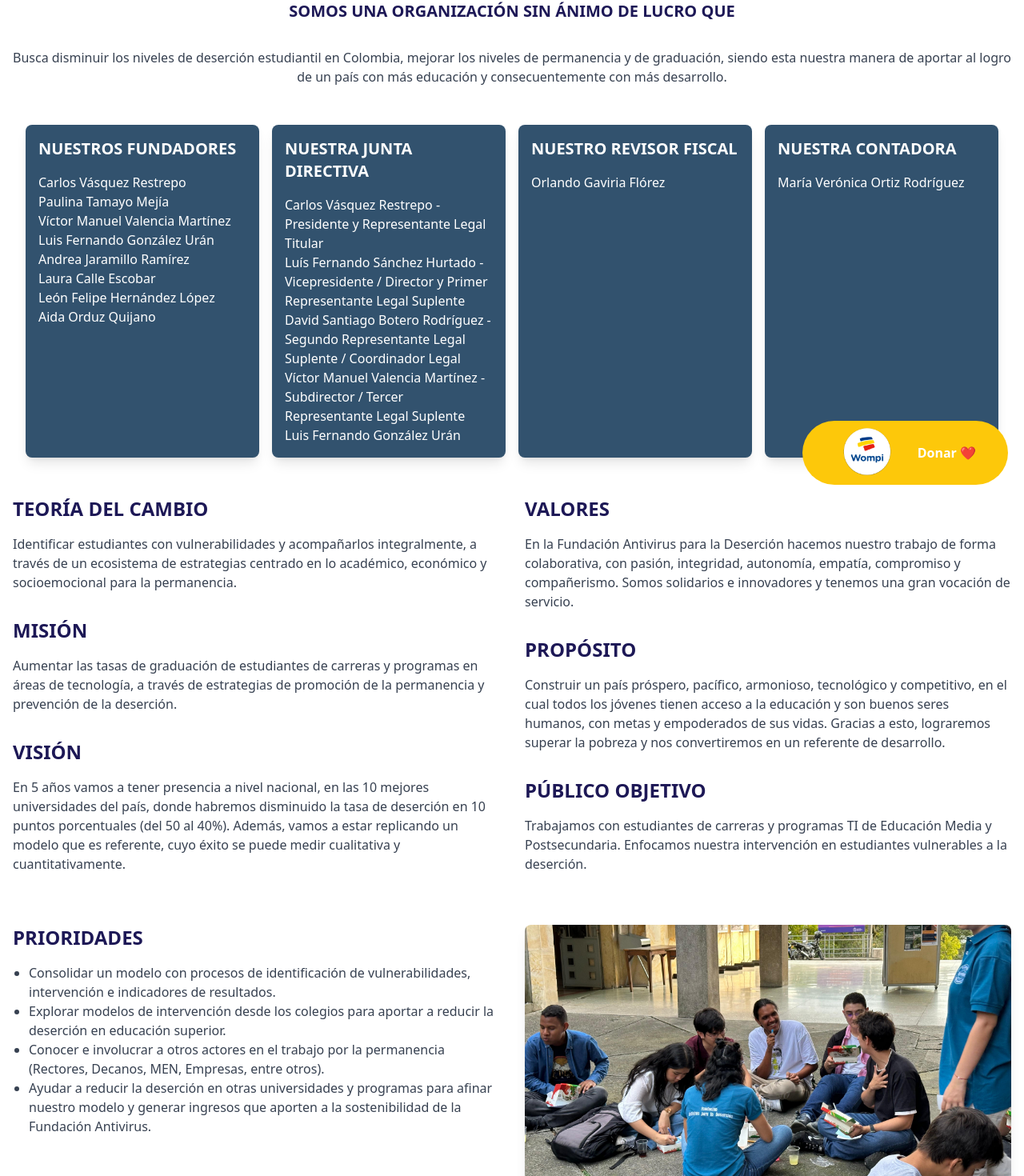
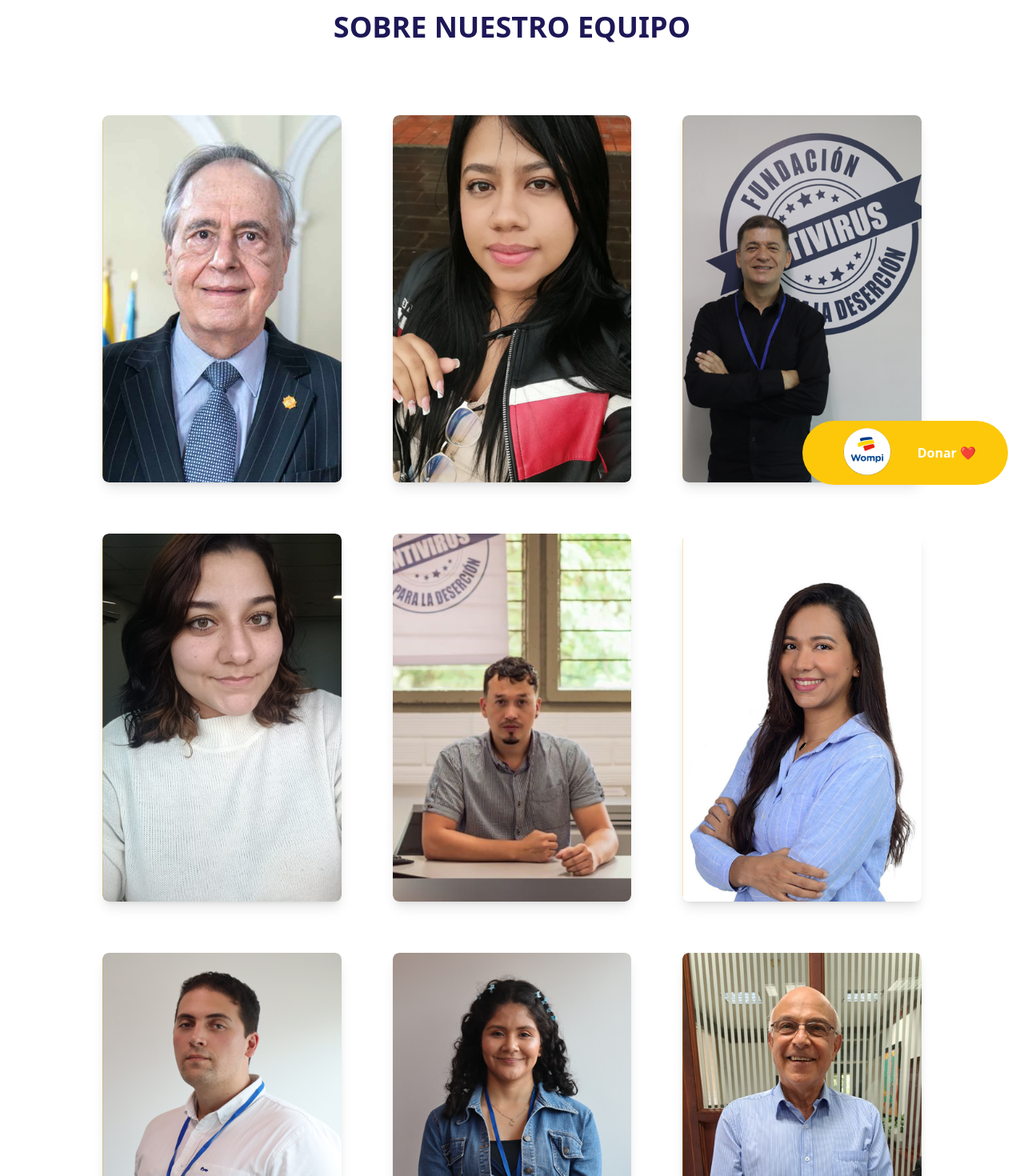
Before and after one commit to mcmendezm/FundacionAntivirus, an Angular app: page /ourteam in a window 1280 px wide. Shown: the part 146-1616 px from the top of the page at 80% size. Built offline with nearby package versions, Linux system fonts and the light colour scheme.

Commit message:
zindexwompi y cards

```diff
--- a/src/app/components/pages/ourteam/ourteam.component.html
+++ b/src/app/components/pages/ourteam/ourteam.component.html
@@ -1,98 +1,3 @@
-<!--Team Section-->
-
-
-  <div class="container mx-auto p-4">
-      <div>
-          <h1 class="text-center text-4xl justify-center flex items-center mb-[90px] font-bold text-[#FDC80A]">¿QUIENES SOMOS?</h1>
-      </div>
-
-      <div class="grid grid-cols-1 md:grid-cols-1 gap-8 mb-8">
-          <div class="column1 grid-cols-1 flex-wrap">
-              <h3 class="text-xl text-[#1D1856] font-bold font-semibold text-center">SOMOS UNA ORGANIZACIÓN SIN ÁNIMO DE LUCRO QUE</h3>
-          </div>
-          <div class="column1 grid-cols-2 flex-wrap text-center">
-              <p class="text-gray-700">Busca disminuir los niveles de deserción estudiantil en Colombia, mejorar los niveles de permanencia y de graduación, siendo esta nuestra manera de aportar al logro de un país con más educación y consecuentemente con más desarrollo.</p>
-          </div>
-
-          <div class="grid grid-cols-1 md:grid-cols-2 lg:grid-cols-4 gap-4 p-4 rounded-lg">
-              <div class="box p-4 bg-[#32526E] text-white rounded-lg shadow-lg">
-                  <h2 class="text-xl font-bold mb-4">NUESTROS FUNDADORES</h2>
-                  <p>Carlos Vásquez Restrepo</p>
-                  <p>Paulina Tamayo Mejía</p>
-                  <p>Víctor Manuel Valencia Martínez</p>
-                  <p>Luis Fernando González Urán</p>
-                  <p>Andrea Jaramillo Ramírez</p>
-                  <p>Laura Calle Escobar</p>
-                  <p>León Felipe Hernández López</p>
-                  <p>Aida Orduz Quijano</p>
-              </div>
-              <div class="box p-4 bg-[#32526E] text-white rounded-lg shadow-lg">
-                  <h2 class="text-xl font-bold mb-4">NUESTRA JUNTA DIRECTIVA</h2>
-                  <p>Carlos Vásquez Restrepo - Presidente y Representante Legal Titular</p>
-                  <p>Luís Fernando Sánchez Hurtado - Vicepresidente / Director y Primer Representante Legal Suplente</p>
-                  <p>David Santiago Botero Rodríguez - Segundo Representante Legal Suplente / Coordinador Legal</p>
-                  <p>Víctor Manuel Valencia Martínez - Subdirector / Tercer Representante Legal Suplente</p>
-                  <p>Luis Fernando González Urán</p>
-              </div>
-              <div class="box p-4 bg-[#32526E] text-white rounded-lg shadow-lg">
-                  <h2 class="text-xl font-bold mb-4">NUESTRO REVISOR FISCAL</h2>
-                  <p>Orlando Gaviria Flórez</p>
-              </div>
-              <div class="box p-4 bg-[#32526E] text-white rounded-lg shadow-lg">
-                  <h2 class="text-xl font-bold mb-4">NUESTRA CONTADORA</h2>
-                  <p>María Verónica Ortiz Rodríguez</p>
-              </div>
-          </div>
-      </div>
-
-
-      <div class="grid grid-cols-1 md:grid-cols-2 gap-8 mb-8">
-          <div class="column1">
-              <div class="section mb-8">
-                  <h2 class="text-2xl font-bold text-[#1D1856] mb-4">TEORÍA DEL CAMBIO</h2>
-                  <p class="text-gray-700">Identificar estudiantes con vulnerabilidades y acompañarlos integralmente, a través de un ecosistema de estrategias centrado en lo académico, económico y socioemocional para la permanencia.</p>
-              </div>
-              <div class="section mb-8">
-                  <h2 class="text-2xl font-bold text-[#1D1856] mb-4">MISIÓN</h2>
-                  <p class="text-gray-700">Aumentar las tasas de graduación de estudiantes de carreras y programas en áreas de tecnología, a través de estrategias de promoción de la permanencia y prevención de la deserción.</p>
-              </div>
-              <div class="section mb-8">
-                  <h2 class="text-2xl font-bold text-[#1D1856] mb-4">VISIÓN</h2>
-                  <p class="text-gray-700">En 5 años vamos a tener presencia a nivel nacional, en las 10 mejores universidades del país, donde habremos disminuido la tasa de deserción en 10 puntos porcentuales (del 50 al 40%). Además, vamos a estar replicando un modelo que es referente, cuyo éxito se puede medir cualitativa y cuantitativamente.</p>
-              </div>
-          </div>
-
-          <div class="column1">
-              <div class="section mb-8">
-                  <h2 class="text-2xl font-bold text-[#1D1856] mb-4">VALORES</h2>
-                  <p class="text-gray-700">En la Fundación Antivirus para la Deserción hacemos nuestro trabajo de forma colaborativa, con pasión, integridad, autonomía, empatía, compromiso y compañerismo. Somos solidarios e innovadores y tenemos una gran vocación de servicio.</p>
-              </div>
-              <div class="section mb-8">
-                  <h2 class="text-2xl font-bold text-[#1D1856] mb-4">PROPÓSITO</h2>
-                  <p class="text-gray-700">Construir un país próspero, pacífico, armonioso, tecnológico y competitivo, en el cual todos los jóvenes tienen acceso a la educación y son buenos seres humanos, con metas y empoderados de sus vidas. Gracias a esto, lograremos superar la pobreza y nos convertiremos en un referente de desarrollo.</p>
-              </div>
-              <div class="section mb-8">
-                  <h2 class="text-2xl font-bold text-[#1D1856] mb-4">PÚBLICO OBJETIVO</h2>
-                  <p class="text-gray-700">Trabajamos con estudiantes de carreras y programas TI de Educación Media y Postsecundaria. Enfocamos nuestra intervención en estudiantes vulnerables a la deserción.</p>
-              </div>
-          </div>
-      </div>
-      <div class="grid grid-cols-1 md:grid-cols-2 gap-8">
-          <div class="column1">
-              <div class="section mb-8">
-                  <h2 class="text-2xl font-bold text-[#1D1856] mb-4">PRIORIDADES</h2>
-                  <ul class="list-disc ml-5 text-gray-700">
-                      <li>Consolidar un modelo con procesos de identificación de vulnerabilidades, intervención e indicadores de resultados.</li>
-                      <li>Explorar modelos de intervención desde los colegios para aportar a reducir la deserción en educación superior.</li>
-                      <li>Conocer e involucrar a otros actores en el trabajo por la permanencia (Rectores, Decanos, MEN, Empresas, entre otros).</li>
-                      <li>Ayudar a reducir la deserción en otras universidades y programas para afinar nuestro modelo y generar ingresos que aporten a la sostenibilidad de la Fundación Antivirus.</li>
-                  </ul>
-              </div>
-          </div>
-          <div class="column1">
-              <div class="side">
-                  <img src="assets/images/image.jpeg" alt="Content Image" class="w-full rounded-lg shadow-lg mb-12">
-              </div>
-          </div>
-      </div>
-  </div>
+<app-team-section></app-team-section>
+<app-who-we-are></app-who-we-are>
+<app-values-section></app-values-section>
--- a/src/app/components/pages/ourteam/ourteamComponents/team-section/team-section.component.html
+++ b/src/app/components/pages/ourteam/ourteamComponents/team-section/team-section.component.html
@@ -1,6 +1,6 @@
 <section class="container mx-auto py-20 px-8">
   <div>
-      <h1 class="text-center text-4xl justify-center flex items-center mb-[90px] font-bold text-[#1D1856]">SOBRE NUESTRO EQUIPO</h1>
+      <h1 class="mt-20 text-center text-4xl justify-center flex items-center mb-[90px] font-bold text-[#1D1856]">SOBRE NUESTRO EQUIPO</h1>
   </div>
   <div class="flex flex-wrap justify-center">
       <div class="grid lg:grid-cols-3 md:grid-cols-2 grid-cols-1 gap-16 max-w-screen-lg">
--- a/src/app/components/shared/wompi-button/wompi-button.component.css
+++ b/src/app/components/shared/wompi-button/wompi-button.component.css
@@ -0,0 +1,3 @@
+button{
+    z-index: 200;
+}
```
